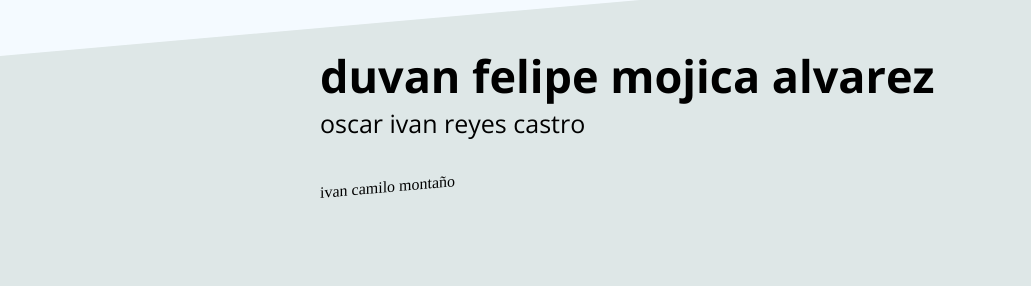
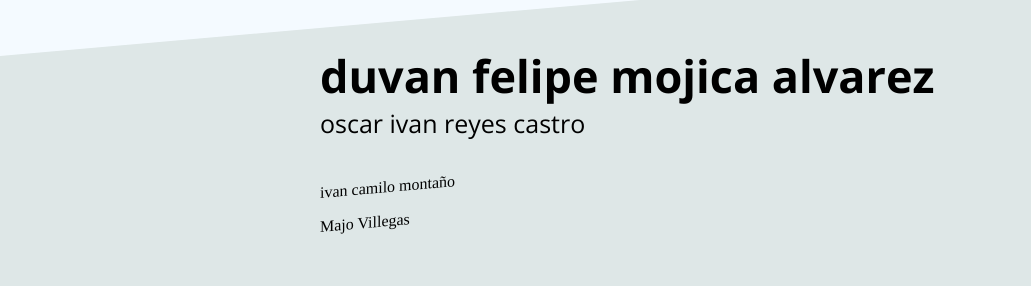
Before and after one commit to JonnathanVrussi/Repositoriocv, a plain HTML site: page index.html in a window 1280 px wide. Shown: the top 286 px of the page, 0-1031 px from the left. Drawn offline with nearby package versions, Linux system fonts and the light colour scheme.

Commit message:
Update index.html

```diff
--- a/index.html
+++ b/index.html
@@ -133,6 +133,7 @@
             <p class="p-1">duvan felipe mojica alvarez</p>
              <p class="p-2">oscar ivan reyes castro</p>
              <p class="p-3">ivan camilo montaño</p>
+             <p class="p-4"> Majo Villegas</p>
 
         </div>
 
```
